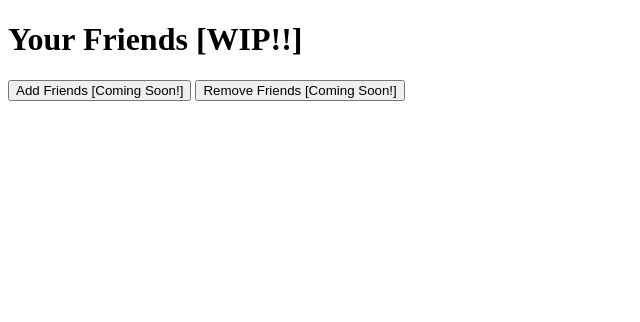
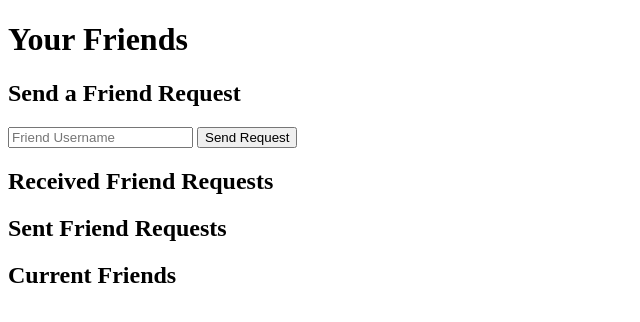
Before and after one commit to ChicoState/FriendHub, a Django app: page /friendList/ in a window 1280 px wide. Shown: the top 322 px of the page, without its empty margins (0-640 px from the left). Run offline with Django 4.2, Linux system fonts and the light colour scheme; a user stored in the database is signed in; data comes from the database, SQL or seed files in the repository; both versions use the stored data as it was after the commit; data that the repository does not hold is empty.

Commit message:
Changed friendList.html, Fixed #26

```diff
--- a/templates/friendList.html
+++ b/templates/friendList.html
@@ -3,10 +3,55 @@
     <title>Friends</title>
 </head>
 <body>
-    <h1>Your Friends [WIP!!]</h1>
-    <button>Add Friends [Coming Soon!]</button>
-    <button>Remove Friends [Coming Soon!]</button>
-    <!-- add a list displaying da friends!
-    Fetch their usernames from the friend list, and display it -->
+    <h1>Your Friends</h1>
+
+    <h2>Send a Friend Request</h2>
+    <!-- Display the message if it exists -->
+    {% if messages %}
+    <ul class="messages">
+        {% for message in messages %}
+            <li{% if message.tags %} class="{{ message.tags }}"{% endif %}>{{ message }}</li>
+        {% endfor %}
+    </ul>
+    {% endif %}
+
+
+    <form action="{% url 'sendFriendRequest' %}" autocomplete="off" method="post">
+        {% csrf_token %}
+        <input autocomplete="off" type="text" name = "username1" placeholder="Friend Username">
+        <button type="submit">Send Request</button>
+    </form>
+
+    <h2>Received Friend Requests</h2>
+    <ul>
+        {% for request in friendRequestsReceived %}
+        <li>
+            {{ request.sender.username }}
+            <a href="{% url 'acceptFriendRequest' request.id %}">Accept</a>
+            <a href="{% url 'declineFriendRequest' request.id %}">Decline</a>
+        </li>
+        {% endfor %}
+    </ul>
+
+    <h2>Sent Friend Requests</h2>
+    <ul>
+        {% for request in friendRequestsSent %}
+        <li>
+            {{ request.receiver.username }}
+            <a href="{% url 'cancelFriendRequest' request.id %}">Cancel</a>
+        </li>
+        {% endfor %}
+    </ul>
+
+    <h2>Current Friends</h2>
+    <ul>
+        {% for friend in friends %}
+        <li>
+            {{ friend.username }}
+            <a href="{% url 'removeFriend' friend.id %}">Remove</a>
+        </li>
+        {% endfor %}
+    </ul>
+
 </body>
 </html>
```
Also changed, not shown: db.sqlite3 (added).
